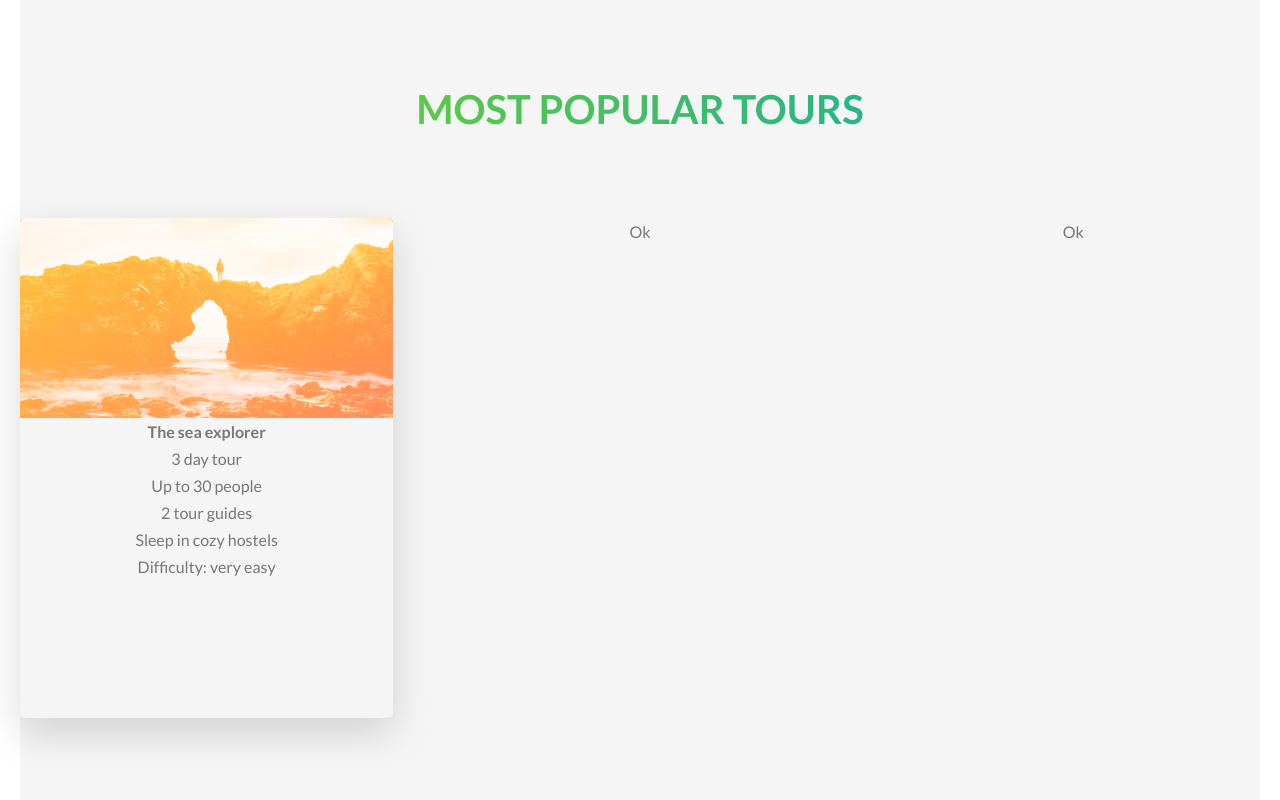
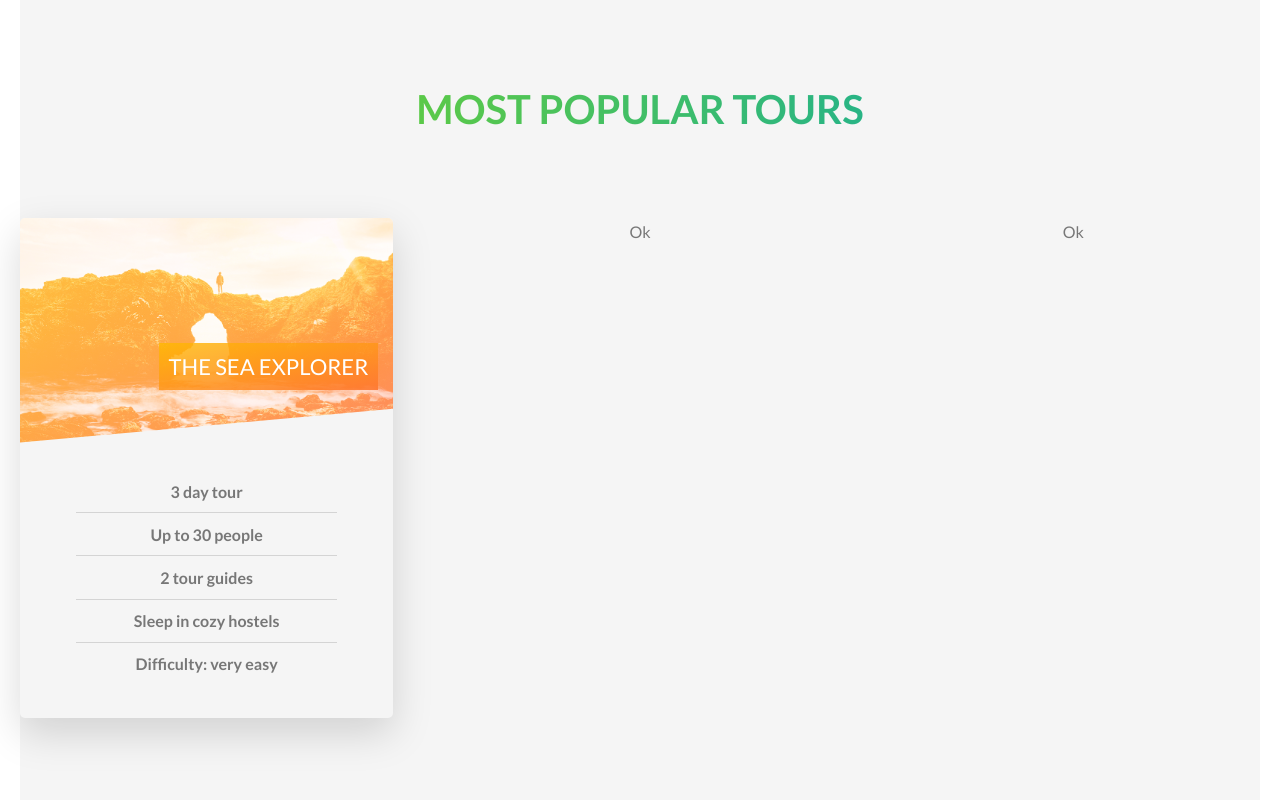
Before and after one commit to pedrotigre/nextjs-css-practice-1, a Next.js app: page / in a window 1280 px wide. Shown: the part 2415-3215 px from the top of the page. Built offline with nearby package versions, Linux system fonts and the light colour scheme.

Commit message:
card front style added

```diff
--- a/styles/Home.module.scss
+++ b/styles/Home.module.scss
@@ -1,6 +1,6 @@
-@use './variables' as *;
 @use './mixins' as *;
 @use './utilites' as u;
+@import './variables';
 
 .container {
   padding: 2rem;
@@ -228,8 +228,6 @@
     border-radius: 5px;
     overflow: hidden;
 
-    &_Front {
-    }
     &_Back {
       background-color: green;
       transform: rotateY(180deg);
@@ -237,14 +235,54 @@
 
     &_Image {
       position: relative;
-      height: 40%;
+      height: 45%;
       background-image: linear-gradient(
         to right bottom,
         $color-orange-light,
         $color-orange-dark
       );
+      clip-path: polygon(0 0, 100% 0, 100% 85%, 0 100%);
+
       & img {
         mix-blend-mode: screen;
+      }
+    }
+
+    &_Heading {
+      position: absolute;
+      top: 13rem;
+      right: 1.5rem;
+      text-transform: uppercase;
+      text-align: right;
+      font-size: 2.2rem;
+      font-weight: 400;
+      color: $white;
+      width: 70%;
+
+      span {
+        padding: 1rem;
+        box-decoration-break: clone;
+        background-image: linear-gradient(
+          to right bottom,
+          rgba($color-orange-light, 0.8),
+          rgba($color-orange-dark, 0.9)
+        );
+      }
+    }
+
+    &_Details {
+      width: 70%;
+      margin: 0 auto;
+      ul {
+        margin-top: 2.75rem;
+        list-style: none;
+      }
+      li {
+        font-weight: 600;
+        padding: 0.75rem;
+        &:not(:last-child) {
+          border-bottom: 1px solid $color-gray-light;
+        }
       }
     }
   }
--- a/styles/_variables.scss
+++ b/styles/_variables.scss
@@ -4,6 +4,8 @@ $primary-color-lighter: #7ed56f;
 
 $white: #fff;
 $black: #000;
+
+$color-gray-light: #d4d4d4;
 $color-gray-dark: #777;
 
 $color-orange-light: #ffb900;
```
